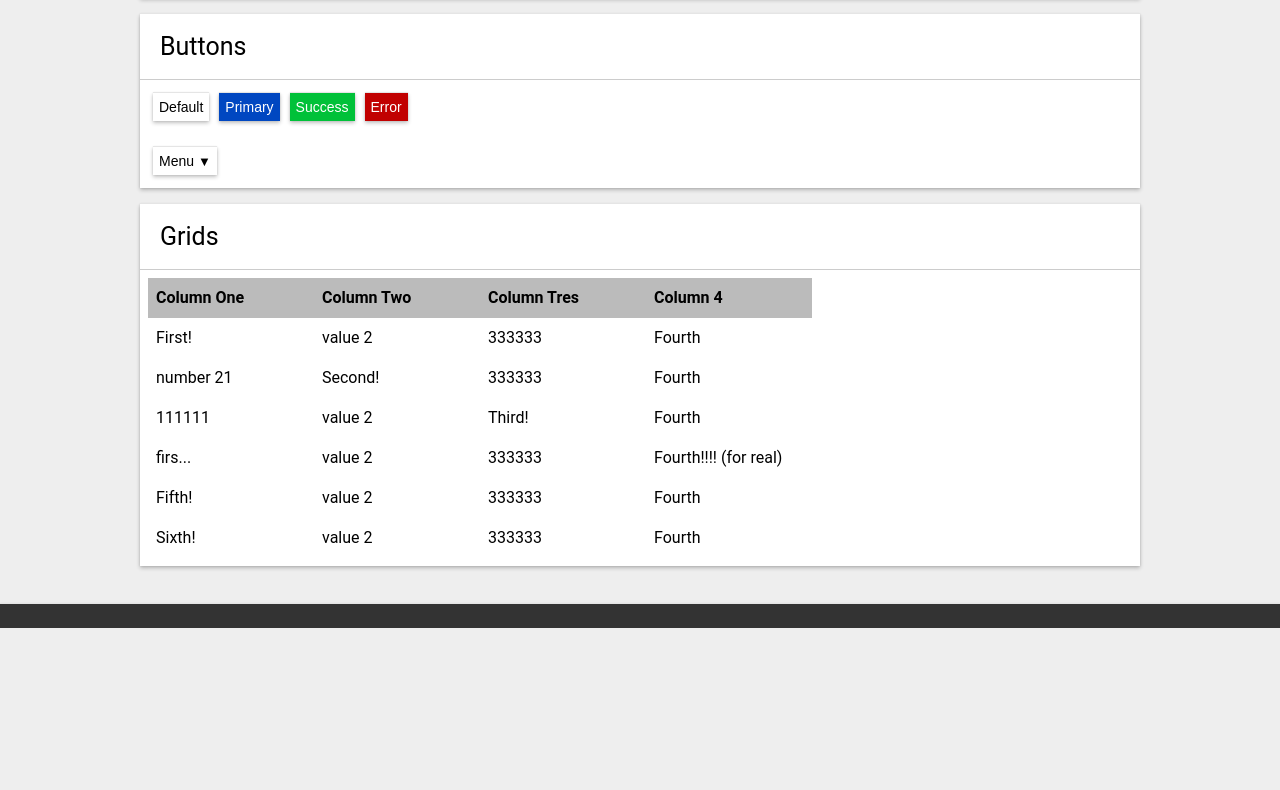
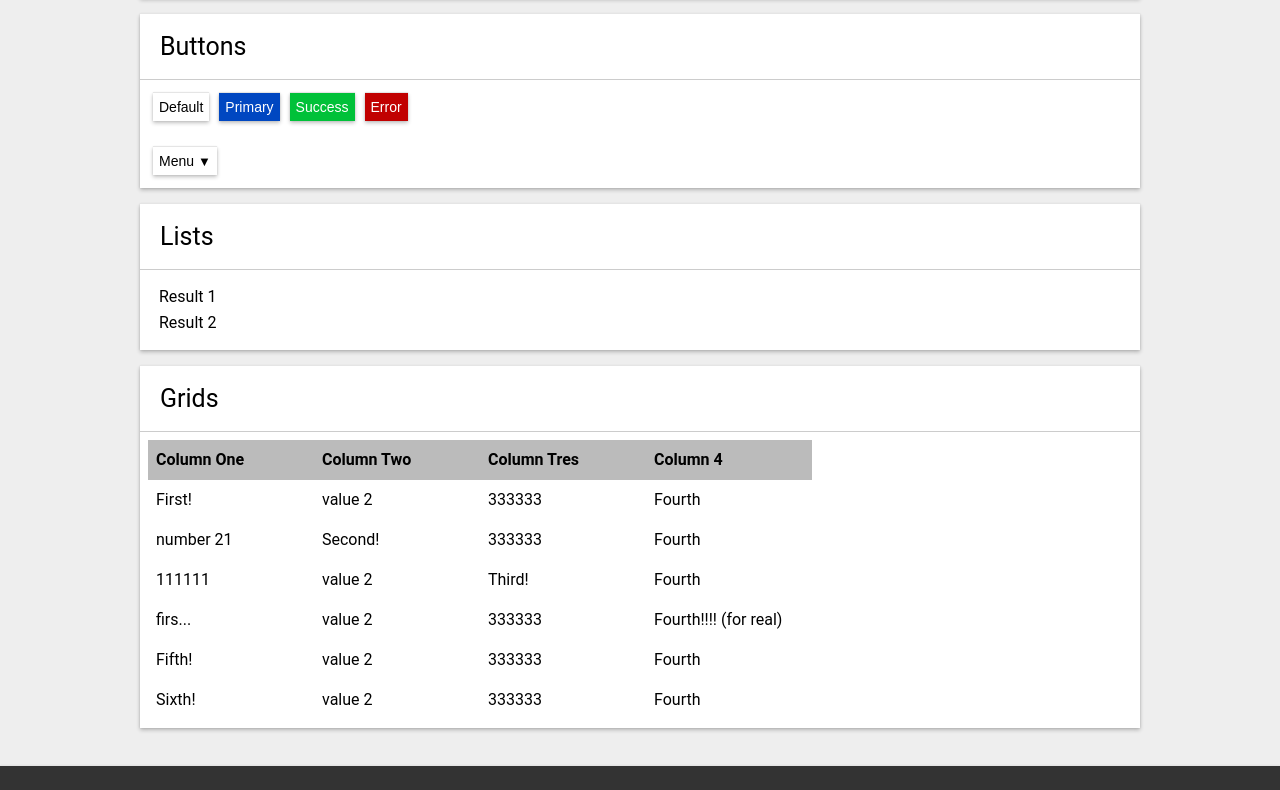
Before and after one commit to gooeywizard/gooey-ui, a Vue app: page / in a window 1280 px wide. Shown: the part 931-1721 px from the top of the page. Before the commit the page ends 1559 px from the top, so only its background shows below. Built offline with nearby package versions, Linux system fonts and the light colour scheme.

Commit message:
Added v-model support to gw-input.

```diff
--- a/src/App.vue
+++ b/src/App.vue
@@ -55,6 +55,18 @@
 
 			<div class="gw-box shadow">
 				<div class="gw-box-header">
+					<h4>Lists</h4>
+				</div>
+				<div class="gw-box-body">
+					<gw-list>
+						<li class="gw-list-item">Result 1</li>
+						<li class="gw-list-item">Result 2</li>
+					</gw-list>
+				</div>
+			</div>
+
+			<div class="gw-box shadow">
+				<div class="gw-box-header">
 					<h4>Grids</h4>
 				</div>
 				<div class="gw-box-body">
@@ -73,6 +85,7 @@
 	import GwCheckbox from './components/gw-checkbox.vue'
 	import GwMenu from './components/gw-menu.vue'
 	import GwGrid from './components/gw-grid.vue'
+	import GwList from './components/gw-list.vue'
 
 	export default {
 		name: 'app',
@@ -80,7 +93,8 @@
 			GwInput,
 			GwCheckbox,
 			GwMenu,
-			GwGrid
+			GwGrid,
+			GwList
 		},
 		data() {
 			return {
--- a/src/assets/scss/gooey-ui.scss
+++ b/src/assets/scss/gooey-ui.scss
@@ -609,6 +609,8 @@ body {
 	margin-left: 8px;
 }
 
+
+
 /*********************************/
 /*             Box               */
 /*********************************/
@@ -643,6 +645,27 @@ body {
 	border-top: 1px solid #CCC;
 	background-color: inherit;
 }
+
+
+
+/*********************************/
+/*            Lists              */
+/*********************************/
+
+.gw-list {
+	margin: 6px;
+}
+
+.gw-list-item {
+	padding: 5px;
+}
+
+.gw-list-item:hover {
+	background-color: $default-light;
+	cursor: pointer;
+}
+
+
 
 .gw-fill {
 	flex-basis: 100%;
--- a/src/components/gw-input.vue
+++ b/src/components/gw-input.vue
@@ -3,16 +3,16 @@
 		<div class="gw-input">
 
 			<!-- text -->
-			<input v-if="type === 'text'" type="text" :id="inputId" v-model="value" :name="name" v-validate="validate || ''" v-on:focus="focusHandler()" v-on:blur="blurHandler()">
+			<input v-if="type === 'text'" type="text" ref="input" :id="inputId" :name="name" v-validate="validate || ''" v-on:focus="focusHandler()" v-on:blur="blurHandler()" :value="value" @input="updateValue()">
 
 			<!-- email -->
-			<input v-if="type === 'email'" type="email" :id="inputId" v-model="value" :name="name" v-validate="validate || ''" v-on:focus="focusHandler()" v-on:blur="blurHandler()">
+			<input v-if="type === 'email'" type="email" ref="input" :id="inputId" :name="name" v-validate="validate || ''" v-on:focus="focusHandler()" v-on:blur="blurHandler()" :value="value" @input="updateValue()">
 
 			<!-- password -->
-			<input v-if="type === 'password'" type="password" :id="inputId" v-model="value" :name="name" v-validate="validate || ''" v-on:focus="focusHandler()" v-on:blur="blurHandler()">
+			<input v-if="type === 'password'" type="password" ref="input" :id="inputId" :name="name" v-validate="validate || ''" v-on:focus="focusHandler()" v-on:blur="blurHandler()" :value="value" @input="updateValue()">
 
 			<!-- date -->
-			<input v-if="type === 'date'" type="date" :id="inputId" v-model="value" :name="name" v-validate="validate || ''" v-on:focus="focusHandler()" v-on:blur="blurHandler()">
+			<input v-if="type === 'date'" type="date" ref="input" :id="inputId" :name="name" v-validate="validate || ''" v-on:focus="focusHandler()" v-on:blur="blurHandler()" :value="value" @input="updateValue()">
 
 			<label v-if="label" class="gw-field-label" :class="getLabelClasses()" :for="inputId">{{ label }}</label>
 
@@ -28,13 +28,15 @@
 		name: 'gw-input',
 		data () {
 			return {
-				value: '',
 				hasFocus: false,
 				inputId: this._uid + '-input'
 			}
 		},
-		props: ['label','validate','type','name','error-msg','label-position'],
+		props: ['label','validate','type','name','error-msg','label-position','value'],
 		methods: {
+			updateValue: function() {
+				this.$emit('input', this.$refs.input.value);
+			},
 			focusHandler: function() {
 				this.$data.hasFocus = true;
 			},
@@ -53,7 +55,7 @@
 						'invalid': input.invalid,
 						'valid': input.valid,
 						'has-focus': this.$data.hasFocus,
-						'has-value': this.$data.value.length > 0
+						'has-value': this.$refs.input.value.length > 0
 					};
 				}
 
--- /dev/null
+++ b/src/components/gw-list.vue
@@ -0,0 +1,21 @@
+<template>
+	<ul class="gw-list">
+		<slot></slot>
+	</ul>
+</template>
+
+<script>
+	export default {
+		name: 'gw-list',
+		data () {
+			return {
+			}
+		},
+		props: [],
+  	methods: {
+		}
+	}
+</script>
+
+<style scoped>
+</style>
--- a/src/components/gw-menu.vue
+++ b/src/components/gw-menu.vue
@@ -9,7 +9,7 @@
 
 <script>
 	export default {
-		name: 'gw-input',
+		name: 'gw-menu',
 		data () {
 			return {
 				menuOpen: false
```
Also changed, not shown: 2 other files (tests, documents, lock files or other folders).
